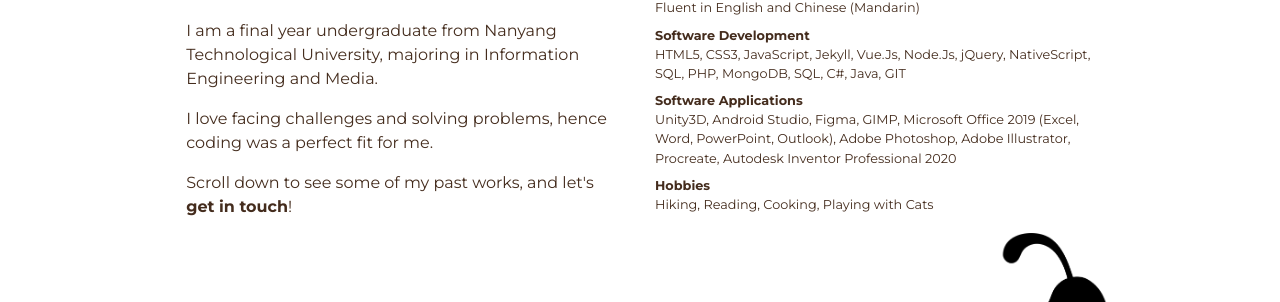
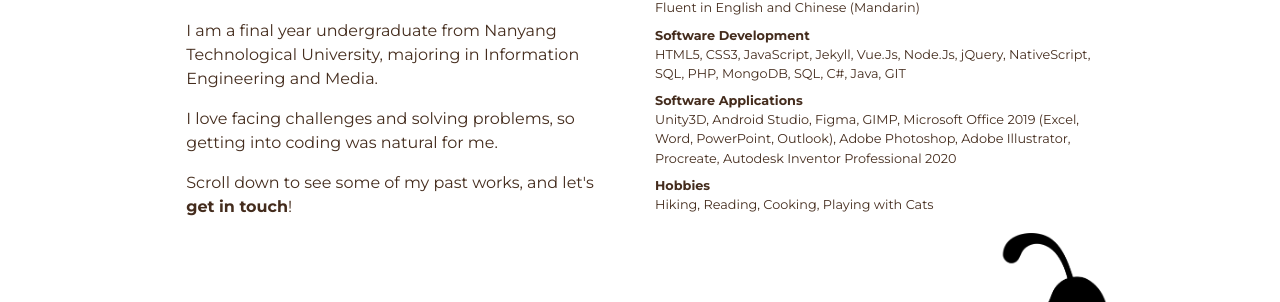
Before and after one commit to cchoo1227/cchoo1227.github.io, a Jekyll site: the page built from index.html, in a window 1280 px wide and 900 px high, scrolled down 571 px. Shown: the part 151-453 px from the top of the window. Built offline with Jekyll 4.4.1, drawn with Linux system fonts in a browser that asks for light colours.

Commit message:
fix typo

```diff
--- a/index.html
+++ b/index.html
@@ -32,7 +32,7 @@ layout: default
             <div class="col-md-6">
             <p>Hi there!</p>
             <p>I am a final year undergraduate from Nanyang Technological University, majoring in Information Engineering and Media.</p>
-            <p>I love facing challenges and solving problems, hence coding was a perfect fit for me.</p>
+            <p>I love facing challenges and solving problems, so getting into coding was natural for me.</p>
             <p>Scroll down to see some of my past works, and let's <a href="#contact">get in touch</a>!</p>
             </div>
             <div class="col-md-6">
```
